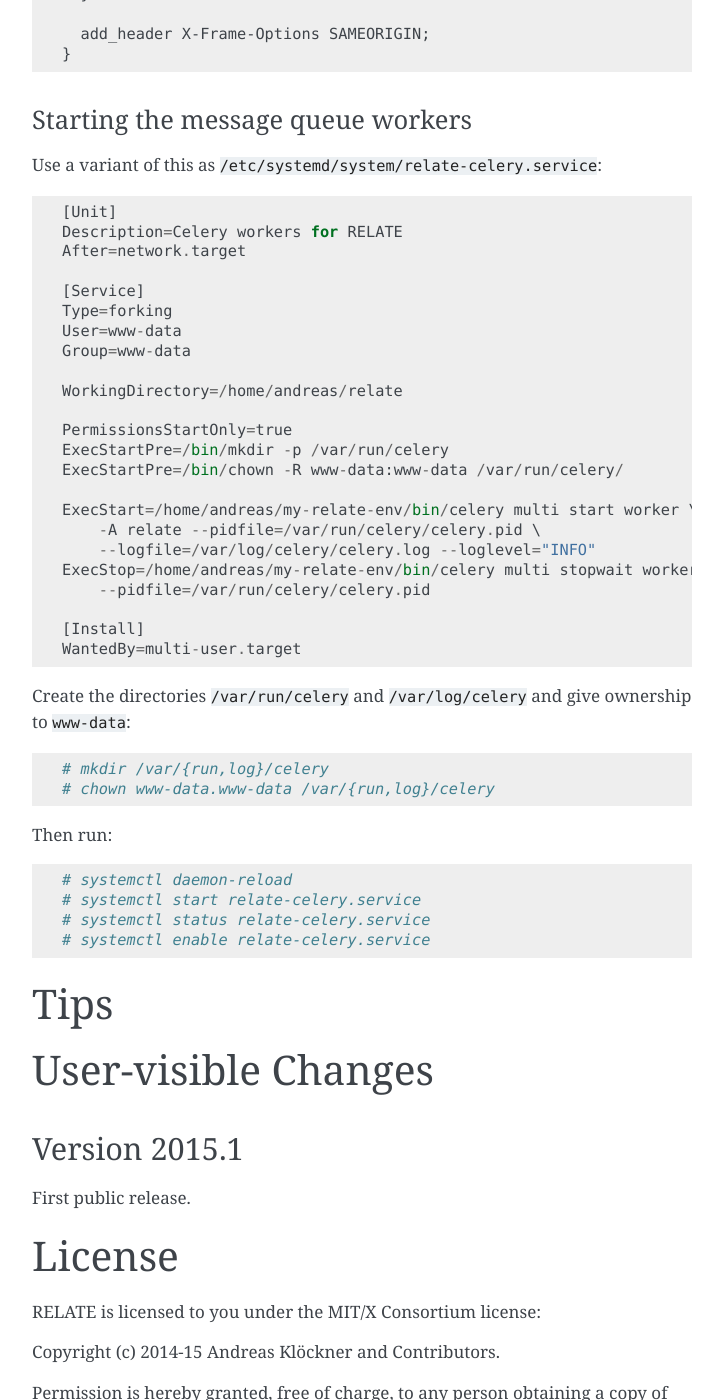
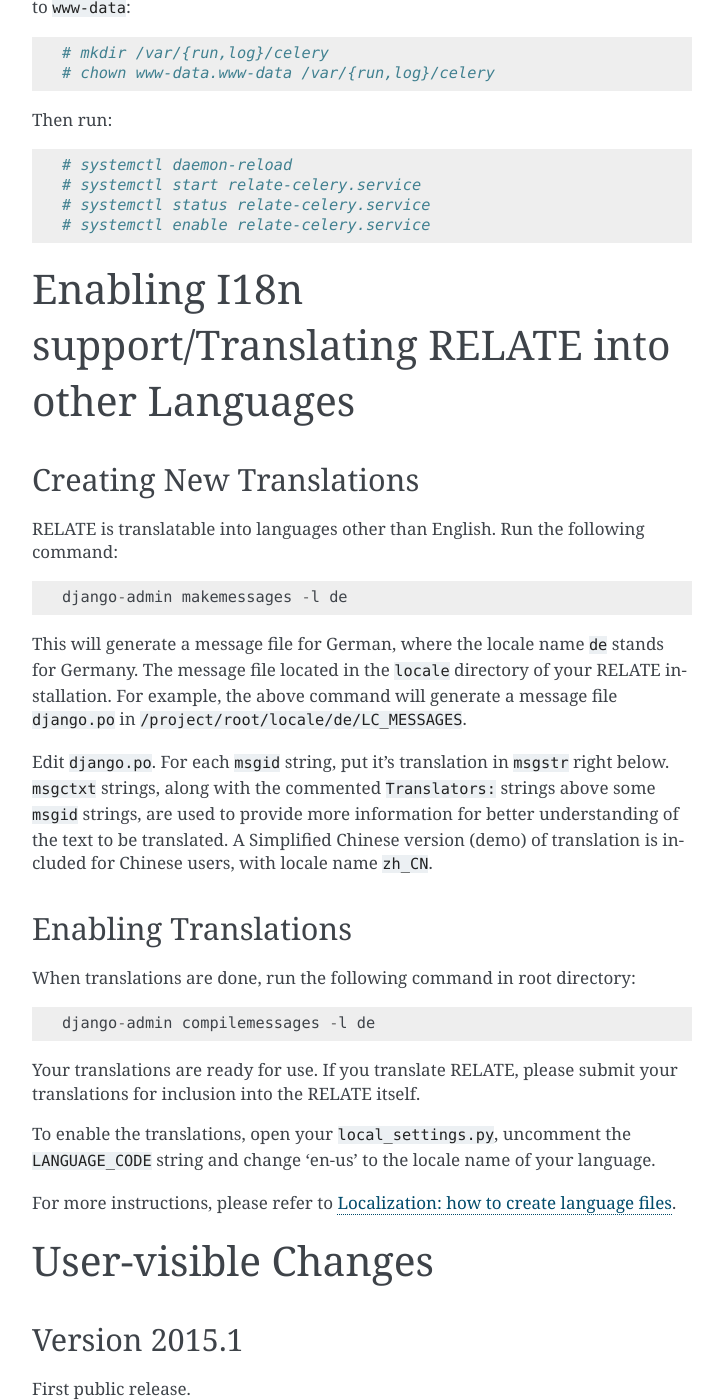
Before and after one commit to inducer/relate, a Sphinx documentation site: the page built from doc/misc.rst, in a window 1280 px wide and 1400 px high, scrolled down 4245 px. Shown: the whole window, without its empty margins (388-1111 px from the left). Built offline with Sphinx 7.4.7, drawn with Linux system fonts in a browser that asks for light colours; some of the changed text lies outside the part shown.

Commit message:
Minor doc tweaks

```diff
--- a/doc/misc.rst
+++ b/doc/misc.rst
@@ -101,41 +101,6 @@
 
 - Edit :file:`saml_config.py` using :file:`saml_config.py.example`
   as a guide.
-
-How to translate RELATE
------------------------
-
-RELATE is translatable into languages other than English. Run the
-following command::
-
-    django-admin makemessages -l de
-
-This will generate a message file for German, where the locale name ``de``
-stands for Germany. The message file located in the ``locale`` directory
-of your RELATE installation. For example, the above command will generate
-a message file ``django.po`` in ``/project/root/locale/de/LC_MESSAGES``.
-
-Edit ``django.po``. For each ``msgid`` string, put it's translation in
-``msgstr`` right below. ``msgctxt`` strings, along with the commented
-``Translators:`` strings above some ``msgid`` strings, are used to provide
-more information for better understanding of the text to be translated.
-A Simplified Chinese version (demo) of translation is included for Chinese
-users, with locale name ``zh_CN``.
-
-
-When translations are done, run the following command in root directory::
-
-    django-admin compilemessages -l de
-
-Your translations are ready for use. If you translate RELATE, please submit
-your translations for inclusion into the RELATE itself.
-
-To enable the translations, open your ``local_settings.py``, uncomment the
-``LANGUAGE_CODE`` string and change 'en-us' to the locale name of your
-language.
-
-For more instructions, please refer to `Localization: how to create
-language files <https://docs.djangoproject.com/en/dev/topics/i18n/translation/#localization-how-to-create-language-files>`_.
 
 Deployment
 ----------
@@ -247,8 +212,45 @@
     # systemctl status relate-celery.service
     # systemctl enable relate-celery.service
 
-Tips
-====
+Enabling I18n support/Translating RELATE into other Languages
+=============================================================
+
+Creating New Translations
+-------------------------
+
+RELATE is translatable into languages other than English. Run the
+following command::
+
+    django-admin makemessages -l de
+
+This will generate a message file for German, where the locale name ``de``
+stands for Germany. The message file located in the ``locale`` directory
+of your RELATE installation. For example, the above command will generate
+a message file ``django.po`` in ``/project/root/locale/de/LC_MESSAGES``.
+
+Edit ``django.po``. For each ``msgid`` string, put it's translation in
+``msgstr`` right below. ``msgctxt`` strings, along with the commented
+``Translators:`` strings above some ``msgid`` strings, are used to provide
+more information for better understanding of the text to be translated.
+A Simplified Chinese version (demo) of translation is included for Chinese
+users, with locale name ``zh_CN``.
+
+Enabling Translations
+---------------------
+
+When translations are done, run the following command in root directory::
+
+    django-admin compilemessages -l de
+
+Your translations are ready for use. If you translate RELATE, please submit
+your translations for inclusion into the RELATE itself.
+
+To enable the translations, open your ``local_settings.py``, uncomment the
+``LANGUAGE_CODE`` string and change 'en-us' to the locale name of your
+language.
+
+For more instructions, please refer to `Localization: how to create
+language files <https://docs.djangoproject.com/en/dev/topics/i18n/translation/#localization-how-to-create-language-files>`_.
 
 User-visible Changes
 ====================
```
